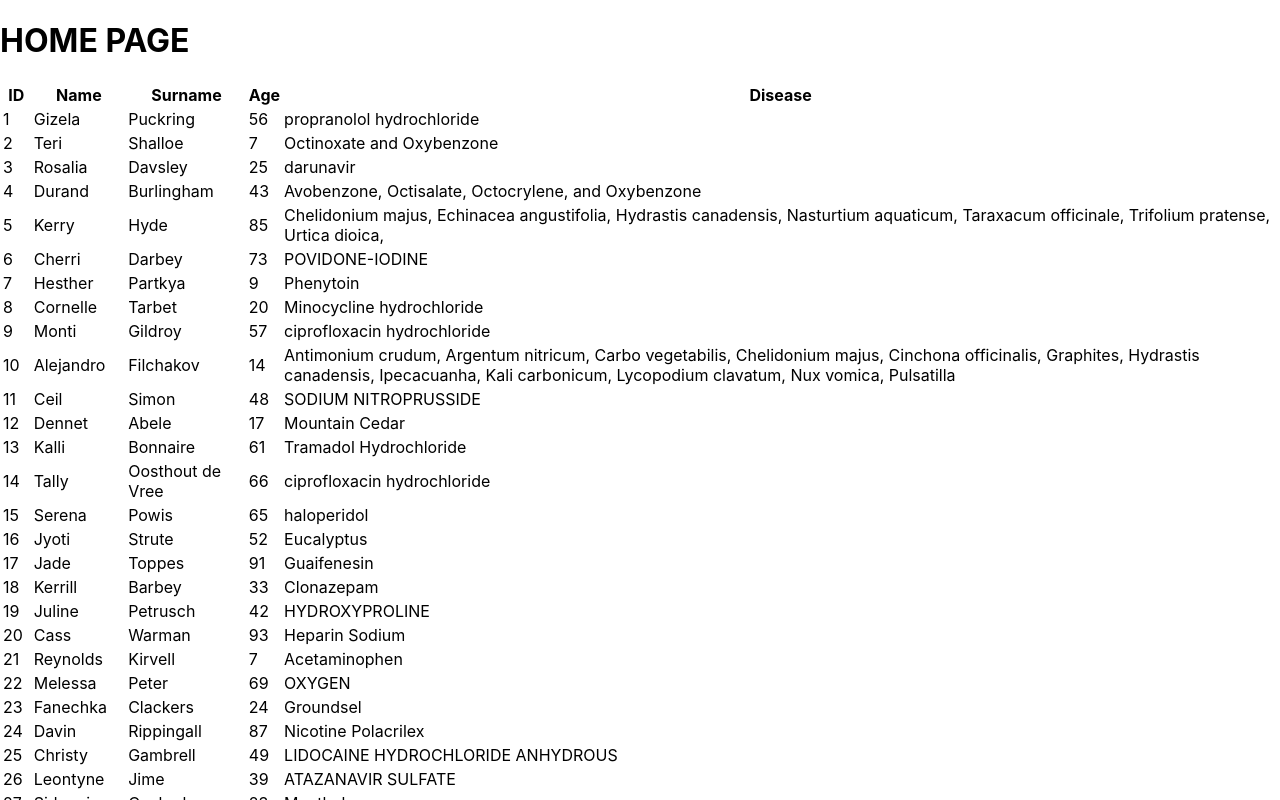
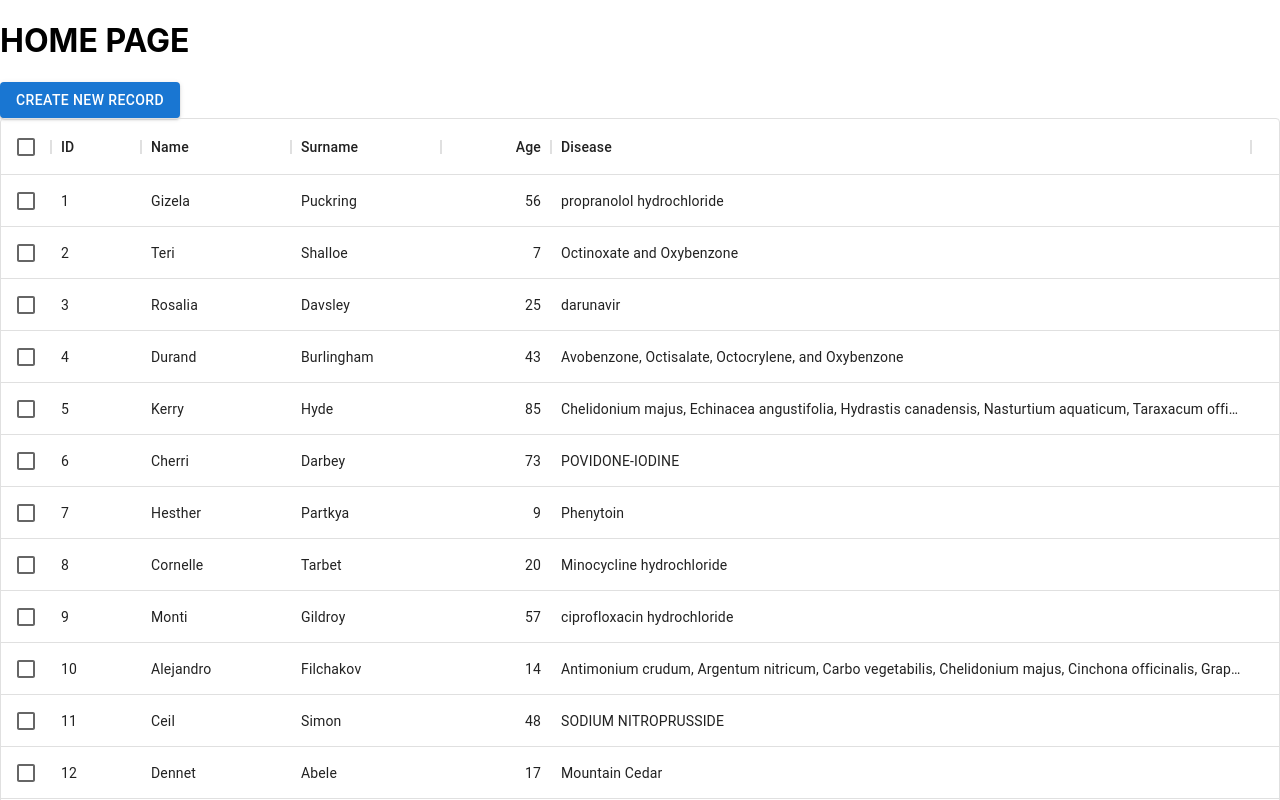
Before and after one commit to Junacik99/test-react, a React (Create React App) app: page /home in a window 1280 px wide. Shown: the top 800 px of the page. Built offline with nearby package versions, Linux system fonts and the light colour scheme.

Commit message:
table via mui datagrid

```diff
--- a/package.json
+++ b/package.json
@@ -6,6 +6,7 @@
     "@emotion/react": "^11.9.3",
     "@emotion/styled": "^11.9.3",
     "@mui/material": "^5.8.7",
+    "@mui/x-data-grid": "^5.12.3",
     "@testing-library/jest-dom": "^5.16.4",
     "@testing-library/react": "^13.3.0",
     "@testing-library/user-event": "^13.5.0",
--- a/src/home/home.js
+++ b/src/home/home.js
@@ -1,4 +1,41 @@
 import React, { useEffect, useState } from "react";
+import { Button } from "@mui/material";
+import { DataGrid } from "@mui/x-data-grid";
+import Box from "@mui/material/Box";
+
+// Table columns
+const columns = [
+    {
+        field: 'id',
+        headerName: 'ID',
+        width: 90,
+    },
+    {
+        field: 'name',
+        headerName: 'Name',
+        width: 150,
+        editable: true,
+    },
+    {
+        field: 'surname',
+        headerName: 'Surname',
+        width: 150,
+        editable: true,
+    },
+    {
+        field: 'age',
+        headerName: 'Age',
+        type: 'number',
+        width: 110,
+        editable: true,
+    },
+    {
+        field: 'disease',
+        headerName: 'Disease',
+        editable: true,
+        width: 700
+    },
+];
 
 export default function Home() {
     const [data, setData] = useState([]);
@@ -26,11 +63,27 @@ export default function Home() {
     }, []);
 
 
+
     return (
         <div>
             <h1>HOME PAGE</h1>
+            <Button
+                onClick={() => console.log("NEW RECORD CREATED")}
+                variant="contained"
+            >
+                CREATE NEW RECORD
+            </Button>
             <div>
-                <table>
+                <Box sx={{ height: 800, width: '100%' }}>
+                    <DataGrid
+                        rows={data}
+                        columns={columns}
+                        checkboxSelection
+                        disableSelectionOnClick
+                    >
+                    </DataGrid>
+                </Box>
+                {/* <table>
                     <thead>
                         <tr>
                             <th>ID</th>
@@ -43,7 +96,10 @@ export default function Home() {
                     <tbody>
                         {data.map((patient, index) => {
                             return (
-                                <tr>
+                                <tr
+                                    key={patient.id}
+                                    onClick={() => console.log(patient.id)}
+                                >
                                     <td>{patient.id}</td>
                                     <td>{patient.name}</td>
                                     <td>{patient.surname}</td>
@@ -52,9 +108,8 @@ export default function Home() {
                                 </tr>
                             )
                         })}
-                        {console.log(data)}
                     </tbody>
-                </table>
+                </table> */}
             </div>
         </div>
     )
```
Also changed, not shown: 1 other file (tests, documents, lock files or other folders).
